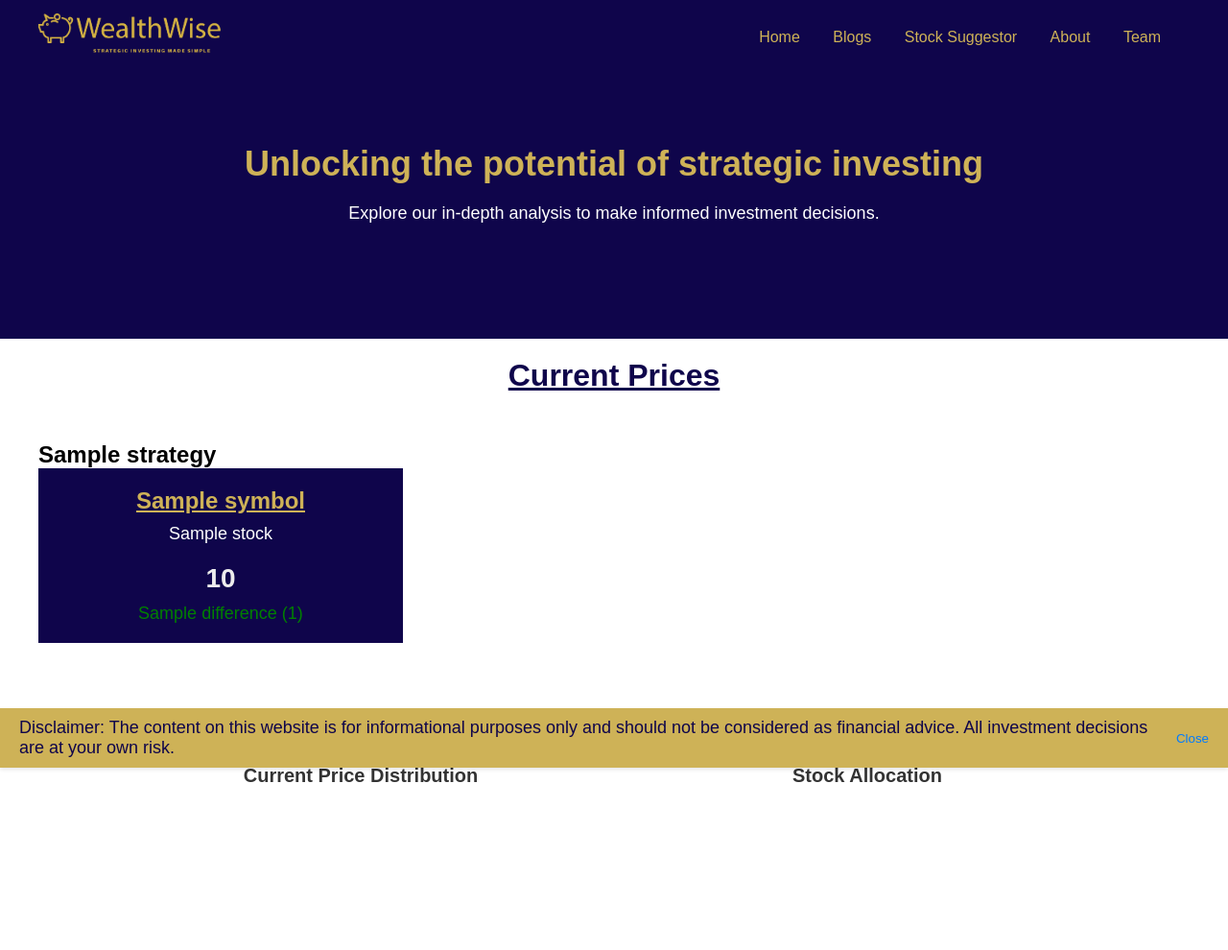
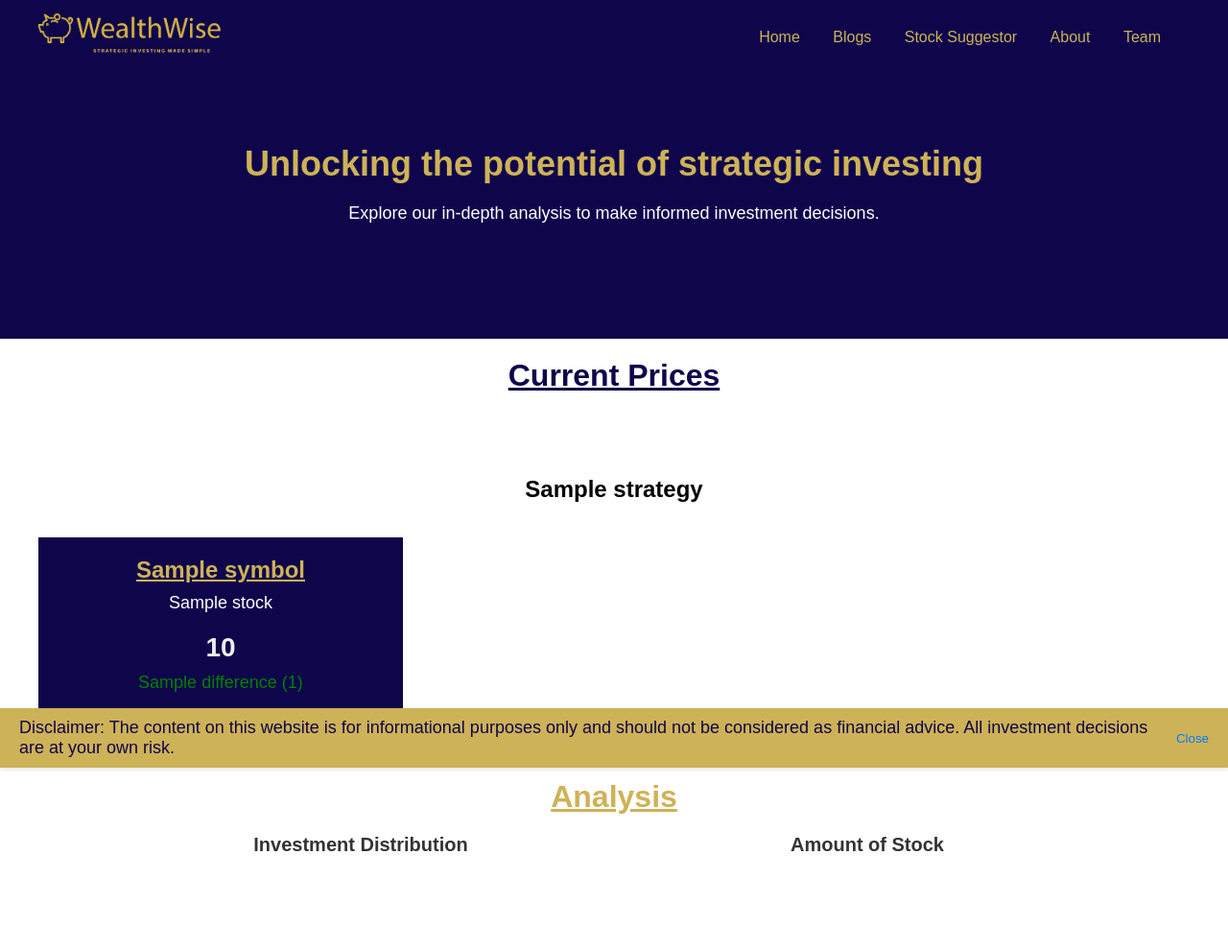
Before and after one commit to gemoreno/stock-portafolio-suggestion-engine, a Flask app: template templates/Strategies.html in a window 1280 px wide. Shown: the top 990 px of the page at 96% size. Run offline with Flask 3, Linux system fonts and the light colour scheme; the template is opened without the code that fills it: most values are stand-ins (such as "Sample title", 1, 10 or a date in 2020).

Commit message:
final update
fixes

```diff
--- a/templates/Strategies.html
+++ b/templates/Strategies.html
@@ -16,11 +16,11 @@
         </div>
         <nav>
             <ul>
-                <li><a href="index.html#hero">Home</a></li>
-                <li><a href="index.html#risk-levels">Blogs</a></li>
-                <li><a href="index.html#investment-section">Stock Suggestor</a></li>
-                <li><a href="index.html#customer-reviews">About</a></li>
-                <li><a href="index.html#team-section">Team</a></li>
+                <li><a href="/#hero">Home</a></li>
+                <li><a href="/#risk-levels">Blogs</a></li>
+                <li><a href="/#investment-section">Stock Suggestor</a></li>
+                <li><a href="/#customer-reviews">About</a></li>
+                <li><a href="/#team-section">Team</a></li>
             </ul>
         </nav>
     </div>
@@ -37,7 +37,8 @@
 <section class="stock-data">
     <div class="container">
         {% for strategy in stocks_info %}
-        <div><h2>{{ strategy.strategy_name }}</h2></div>
+        <div style="height: 100px; display: flex; justify-content: center; align-items: center;">
+            <h2 style="line-height: 100px;" >{{ strategy.strategy_name }}</h2></div>
         <div class="row">
             {% for stock in strategy.stocks %}
                 <div class="stock-panel">
@@ -57,11 +58,11 @@
 <h1 style="color: #CEB257; text-align: center; text-decoration: underline;">Analysis</h1>
 <section class="pie-charts">
     <div class="pie-chart">
-        <h3>Current Price Distribution</h3>
+        <h3>Investment Distribution</h3>
         <canvas id="chart1"></canvas>
     </div>
     <div class="pie-chart">
-        <h3>Stock Allocation</h3>
+        <h3>Amount of Stock</h3>
         <canvas id="chart2"></canvas>
     </div>
 </section>
--- a/templates/index.html
+++ b/templates/index.html
@@ -110,7 +110,7 @@
         <form method="post" action="/">
           <h1>Stock Suggester</h1>
           <p>Enter an amount to invest $:
-            <input type="number" name="investment_amount" placeholder="5000" min="5000">
+            <input type="number" name="investment_amount" placeholder="5000" min="5000" required>
           </p>
           <p><span style="color: #CEB257;">Select one or two strategies:</span></p>
 
@@ -147,7 +147,7 @@
             </div>
             <!-- Add more panels-->
           </div>
-          <input type="hidden" name="selected_strategies">
+          <input type="hidden" name="selected_strategies" required>
           <button type="submit">Submit</button>
         </form>
         </div>
```
